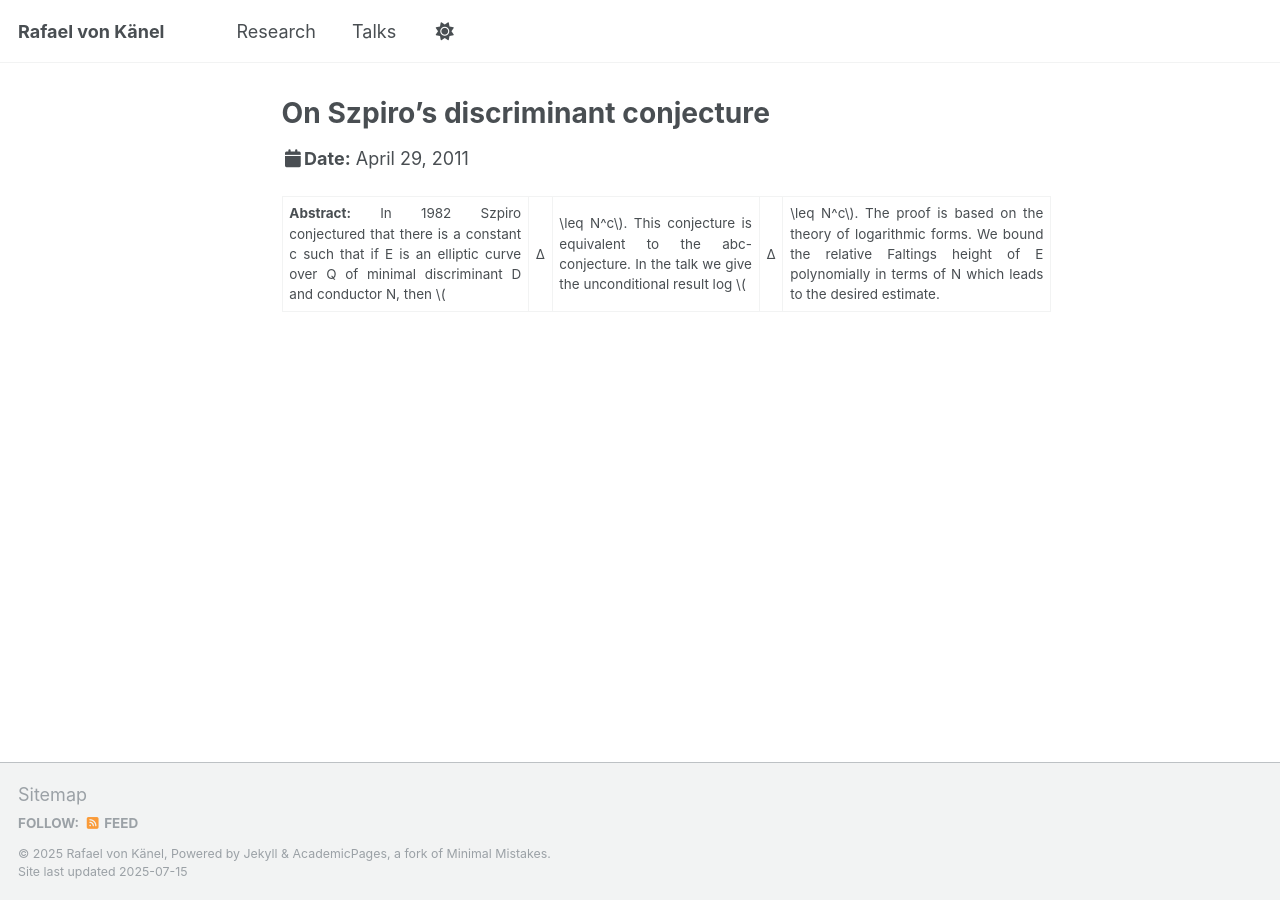
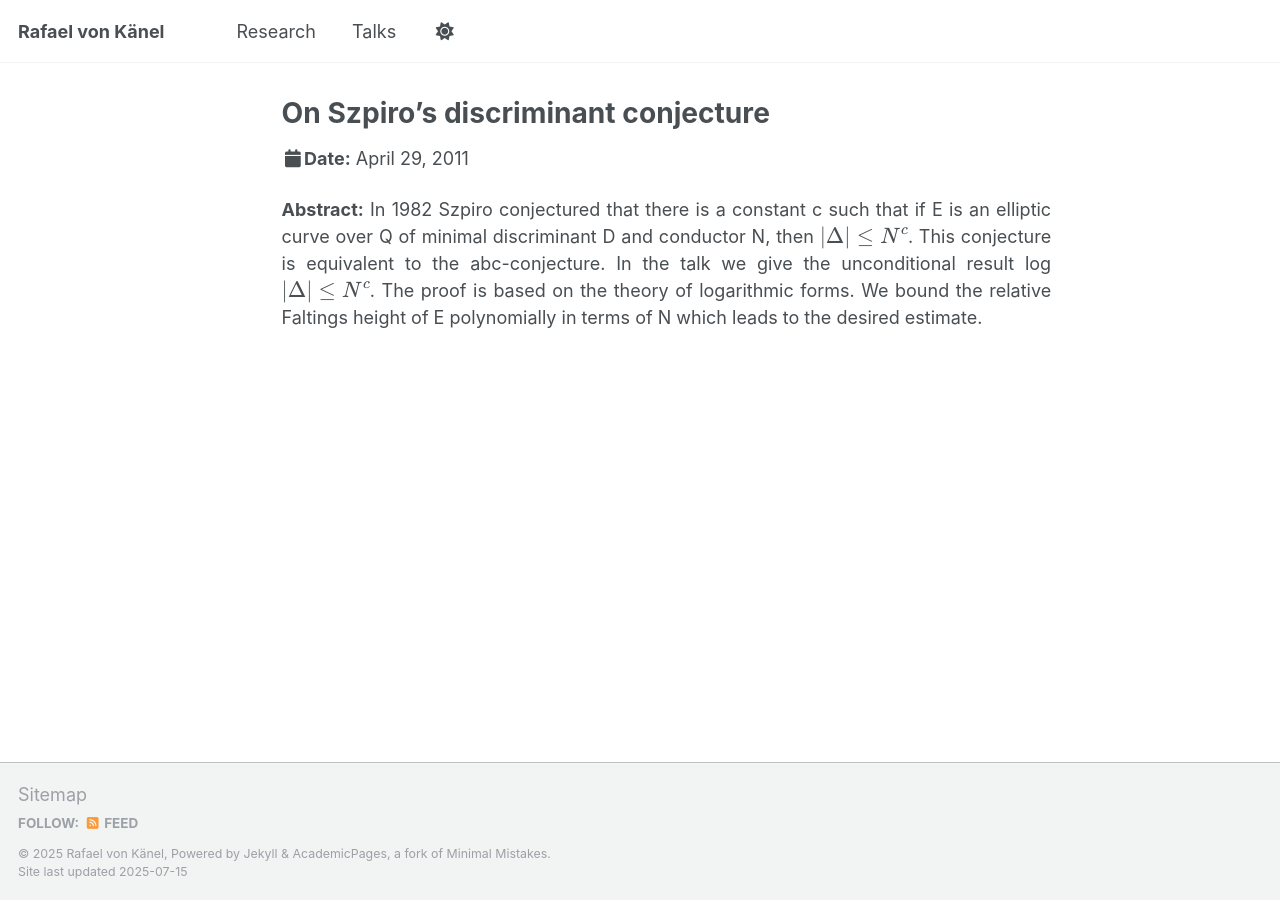
Before and after one commit to rafaelvonkanel/rafaelvonkanel.github.io, a Jekyll site: the page built from _talks/2011-04-29-talk.md, in a window 1280 px wide. Built offline with Jekyll 4.4.1, drawn with Linux system fonts in a browser that asks for light colours; a script that is not in the unit is left out.

Commit message:
Update 2011-04-29-talk.md

```diff
--- a/_talks/2011-04-29-talk.md
+++ b/_talks/2011-04-29-talk.md
@@ -5,4 +5,4 @@ nav_exclude: true
 author_profile: false
 ---
 <div style="text-align: justify !important; text-justify: inter-word;" markdown="1">
-**Abstract:** In 1982 Szpiro conjectured that there is a constant c such that if E is an elliptic curve over Q of minimal discriminant D and conductor N, then \\(|∆|\leq N^c\\). This conjecture is equivalent to the abc-conjecture. In the talk we give the unconditional result log \\(|∆|\leq N^c\\). The proof is based on the theory of logarithmic forms. We bound the relative Faltings height of E polynomially in terms of N which leads to the desired estimate.
+**Abstract:** In 1982 Szpiro conjectured that there is a constant c such that if E is an elliptic curve over Q of minimal discriminant D and conductor N, then \\(\vert \Delta\vert\leq N^c\\). This conjecture is equivalent to the abc-conjecture. In the talk we give the unconditional result log \\(\vert \Delta\vert\leq N^c\\). The proof is based on the theory of logarithmic forms. We bound the relative Faltings height of E polynomially in terms of N which leads to the desired estimate.
```
